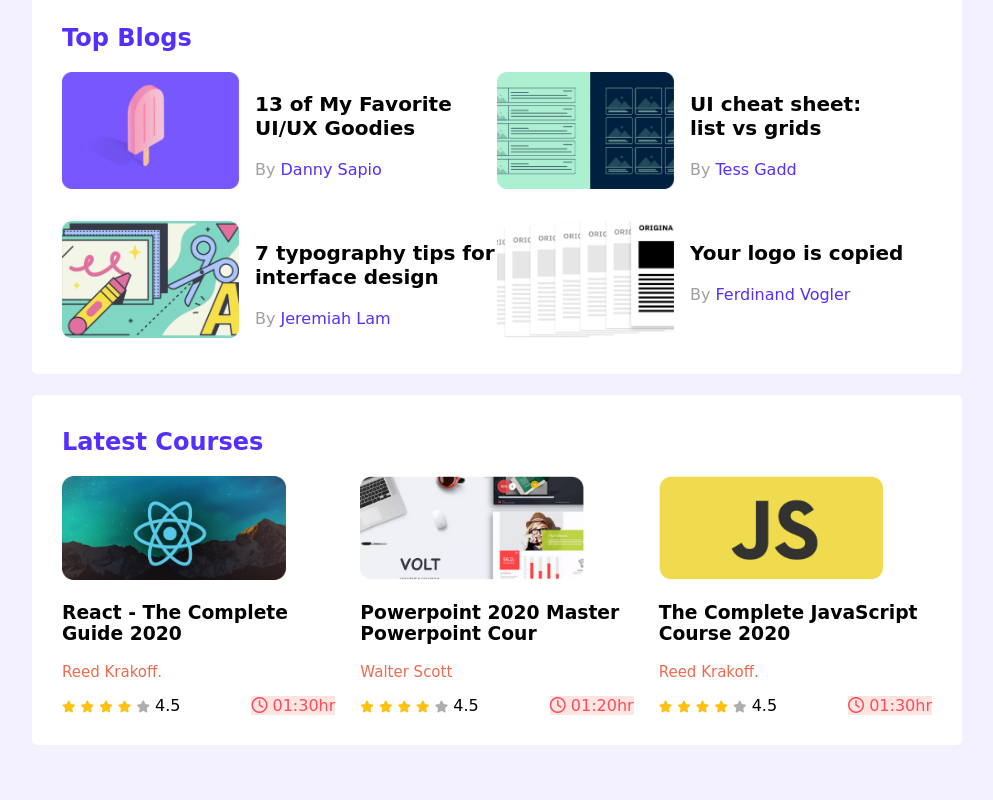
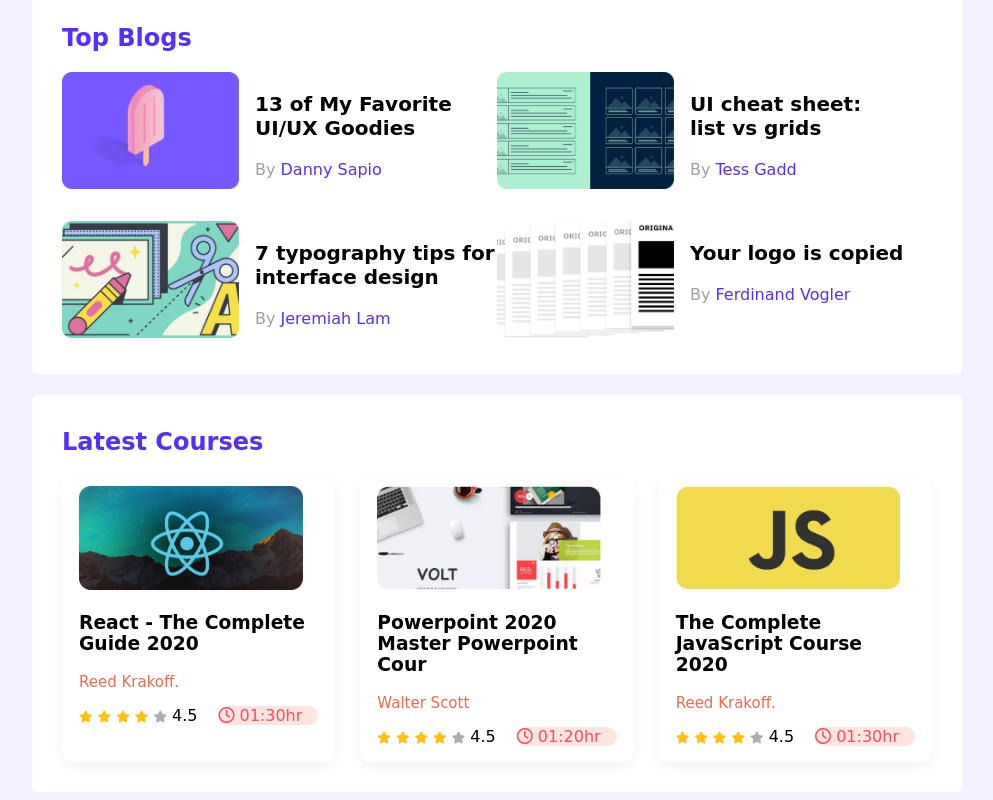
Before and after one commit to Sagar-DU/leaderboard-css3, a plain HTML site: page index.html in a window 1280 px wide. Shown: the part 362-1162 px from the top of the page, without its empty margins (143-1136 px from the left). Before the commit the page ends 1115 px from the top, so only its background shows below. Drawn offline with Linux system fonts and the light colour scheme.

Commit message:
All complete for desktop view

```diff
--- a/index.html
+++ b/index.html
@@ -164,8 +164,6 @@
                         </div>
                     </div>
                 </div>
-                <div class="course"></div>
-                <div class="course"></div>
             </div>
         </section>
     </main>
--- a/styles/style.css
+++ b/styles/style.css
@@ -98,6 +98,12 @@
     column-gap: 25px;
 }
 
+.course {
+    padding: 10px 17px 16px 17px;
+    box-shadow: 0px 5px 13px rgba(0, 0, 0, 5%);
+    border-radius: 10px;
+}
+
 .course .course-banner img {
     width: 224px;
     height: 104px;
@@ -129,4 +135,6 @@
 .course-duration {
     color: #FF4A60;
     background-color: #FEE5DF;
+    border-radius: 15px;
+    padding-right: 16px;
 }
```
